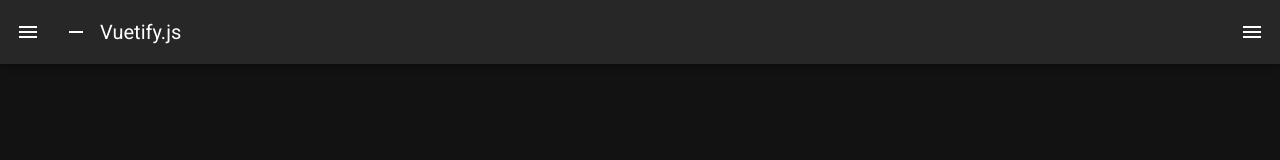
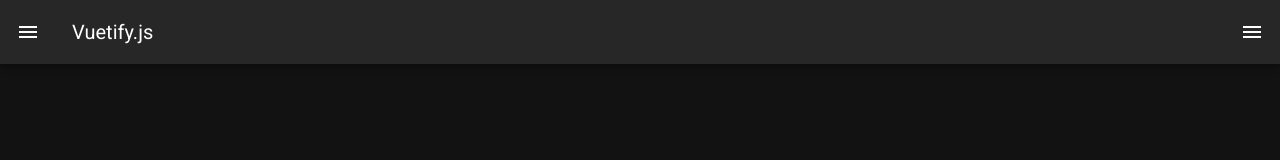
Before and after one commit to braden-w/168-hours, a Nuxt app: page / in a window 1280 px wide. Shown: the top 160 px of the page. Built offline with nearby package versions, Linux system fonts and the light colour scheme.

Commit message:
Removed fixed bar

```diff
--- a/layouts/default.vue
+++ b/layouts/default.vue
@@ -26,10 +26,6 @@
     </v-navigation-drawer>
     <v-app-bar :clipped-left="clipped" fixed app>
       <v-app-bar-nav-icon @click.stop="drawer = !drawer" />
-
-      <v-btn icon @click.stop="fixed = !fixed">
-        <v-icon>mdi-minus</v-icon>
-      </v-btn>
       <v-toolbar-title v-text="title" />
       <v-spacer />
       <v-btn icon @click.stop="rightDrawer = !rightDrawer">
```
